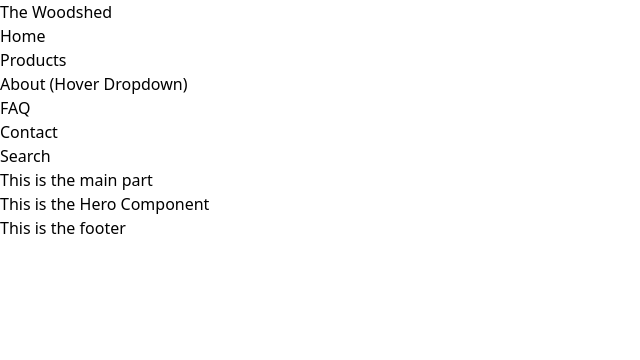
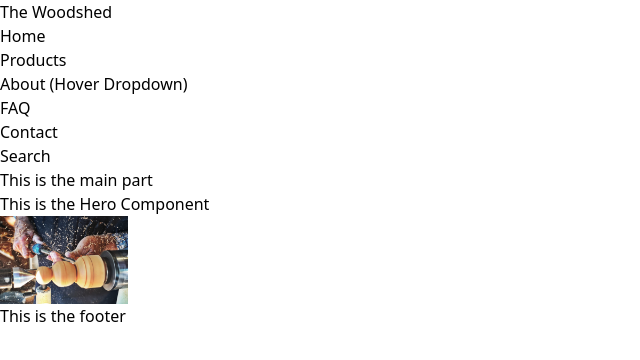
Before and after one commit to Wildcard1201/next-tailwind-woodshed, a Next.js app: page / in a window 1280 px wide. Shown: the top 360 px of the page, without its empty margins (0-640 px from the left). Built offline with nearby package versions, Linux system fonts and the light colour scheme.

Commit message:
verify image path via Image component

```diff
--- a/components/HeroComponent.js
+++ b/components/HeroComponent.js
@@ -1,7 +1,10 @@
+import Image from 'next/image'
+
 export default function HeroComponent() {
     return (
         <div >
             This is the Hero Component
+            <Image src="/img/hero-lathe.jpeg" alt="lathe image" width="128" height="100" />
         </div>
     )
 }
```
